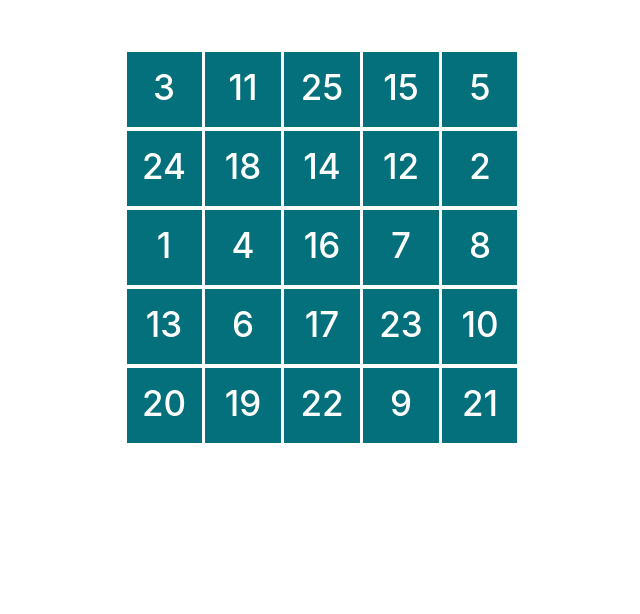
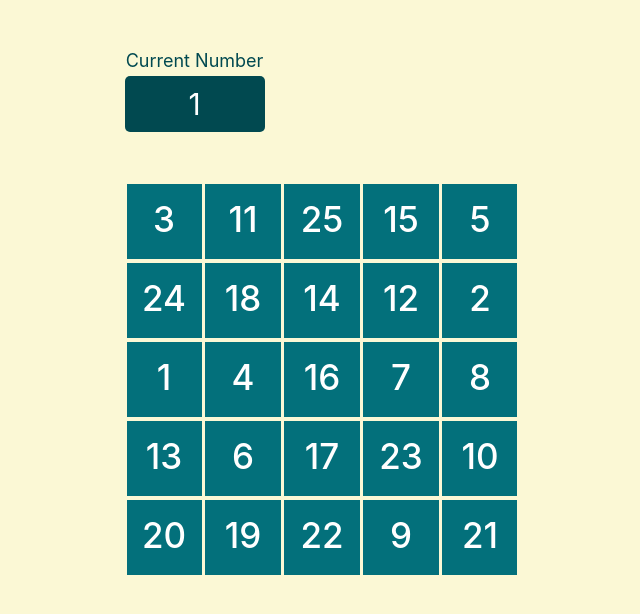
Before and after one commit to sinangenc/1to50-React, a React (Create React App) app: page / in a window 1280 px wide. Shown: the top 614 px of the page, without its empty margins (318-958 px from the left). Built offline with nearby package versions, Linux system fonts and the light colour scheme.

Commit message:
InfoField -> CurrentNumber panel added

```diff
--- a/src/App.css
+++ b/src/App.css
@@ -12,7 +12,6 @@
   width: 19%;
   margin: 0.5%;
   height: 75px;
-  background: #ffffff;
   color: #ffffff;
   font-size: 35px;
   font-weight: 500;
@@ -33,3 +32,28 @@
 .Square.disabled{
   cursor: default;
 }
+
+.InfoField{
+  width: 395px;
+  margin: 50px auto;
+}
+
+.CurrentNumber{
+  width: 140px;
+}
+
+.CurrentNumber span{
+  display: block;
+  font-size: 18px;
+  margin-bottom: 5px;
+  color: #014950;
+}
+
+.CurrentNumber div{
+  width: 100px;
+  background: #014950;
+  font-size: 30px;
+  color: #ffffff;
+  padding: 10px 20px;
+  border-radius: 5px;
+}
--- a/src/App.js
+++ b/src/App.js
@@ -1,12 +1,60 @@
 import './App.css';
 import React from 'react';
 import GameBoard from "./components/GameBoard";
+import InfoField from "./components/InfoField";
+import {createNumbersArray} from "./utils/Utils";
+
+//TODO: Timer
+//TODO: Game Menu (Restart, play again, ...)
+//TODO: Ranking
+
 
 class App extends React.Component{
+
+    constructor(props) {
+        super(props);
+
+        // Get numbers as shuffled list
+        const numbers = createNumbersArray();
+
+        // Set state
+        this.state = {
+            currentNumber: 1,
+            numbers: numbers
+        }
+
+        // Binding this
+        this.handleSquareOnclick = this.handleSquareOnclick.bind(this);
+    }
+
+    handleSquareOnclick(clickedNumber){
+        //console.log("Clicked:", clickedNumber);
+
+        // If current number clicked, set it as found
+        // increase current number
+        if(this.state.currentNumber === clickedNumber){
+            this.setState((oldState) => {
+                // Iterate numbers and update isFound value of clicked number
+                const numbers = oldState.numbers.map((item) => {
+                    if(item.value === clickedNumber){
+                        item.isFound = true;
+                    }
+                    return item;
+                });
+
+                return {
+                    currentNumber: oldState.currentNumber + 1,
+                    numbers: numbers,
+                };
+            });
+        }
+    }
+
     render() {
         return(
             <div className="App">
-                <GameBoard />
+                <InfoField currentNumber={this.state.currentNumber} />
+                <GameBoard numbers={this.state.numbers} handleSquareOnclick={this.handleSquareOnclick}  />
             </div>
         );
     }
--- /dev/null
+++ b/src/components/CurrentNumber.js
@@ -0,0 +1,14 @@
+import React from "react";
+
+class CurrentNumber extends React.Component{
+    render() {
+        return(
+            <div className="CurrentNumber">
+                <span className="text">Current Number</span>
+                <div className="block">{this.props.currentNumber}</div>
+            </div>
+        );
+    }
+}
+
+export default CurrentNumber;
--- a/src/components/GameBoard.js
+++ b/src/components/GameBoard.js
@@ -1,59 +1,18 @@
 import React from 'react';
 import Square from "./Square";
-import {createNumbersArray} from "../utils/Utils";
 
 class GameBoard extends React.Component{
-
-    constructor(props) {
-        super(props);
-
-        // Get numbers as shuffled list
-        const numbers = createNumbersArray();
-
-        // Set state
-        this.state = {
-            currentNumber: 1,
-            numbers: numbers
-        }
-
-        // Binding this
-        this.handleSquareOnclick = this.handleSquareOnclick.bind(this);
-    }
-
-    handleSquareOnclick(clickedNumber){
-        //console.log("Clicked:", clickedNumber);
-
-        // If current number clicked, set it as found
-        // increase current number
-        if(this.state.currentNumber === clickedNumber){
-            this.setState((oldState) => {
-                // Iterate numbers and update isFound value of clicked number
-                const numbers = oldState.numbers.map((item) => {
-                    if(item.value === clickedNumber){
-                        item.isFound = true;
-                    }
-                    return item;
-                });
-
-                return {
-                    currentNumber: oldState.currentNumber + 1,
-                    numbers: numbers,
-                };
-            });
-        }
-    }
-
 
     getNthNumber(n){
         let number = null;
 
         // If n.th number between 1-25 is not found, take it
-        if(!this.state.numbers[n].isFound){
-            number = this.state.numbers[n];
+        if(!this.props.numbers[n].isFound){
+            number = this.props.numbers[n];
         }
-        else if(!this.state.numbers[n + 25].isFound){
+        else if(!this.props.numbers[n + 25].isFound){
             // If (n+25).th number is not found, take it
-            number = this.state.numbers[n + 25];
+            number = this.props.numbers[n + 25];
         }
 
         return number;
@@ -72,7 +31,7 @@ class GameBoard extends React.Component{
                     <Square
                         key={i}
                         value={item.value}
-                        handleOnclick={this.handleSquareOnclick}
+                        handleOnclick={this.props.handleSquareOnclick}
                     />
                 );
             }else {
--- /dev/null
+++ b/src/components/InfoField.js
@@ -0,0 +1,11 @@
+import CurrentNumber from "./CurrentNumber";
+
+function InfoField(props) {
+    return (
+        <div className="InfoField clearfix">
+            <CurrentNumber currentNumber={props.currentNumber} />
+        </div>
+    );
+}
+
+export default InfoField;
--- a/src/index.css
+++ b/src/index.css
@@ -5,9 +5,5 @@ body {
     sans-serif;
   -webkit-font-smoothing: antialiased;
   -moz-osx-font-smoothing: grayscale;
+  background: #fbf8d5;
 }
-
-code {
-  font-family: source-code-pro, Menlo, Monaco, Consolas, 'Courier New',
-    monospace;
-}
```
